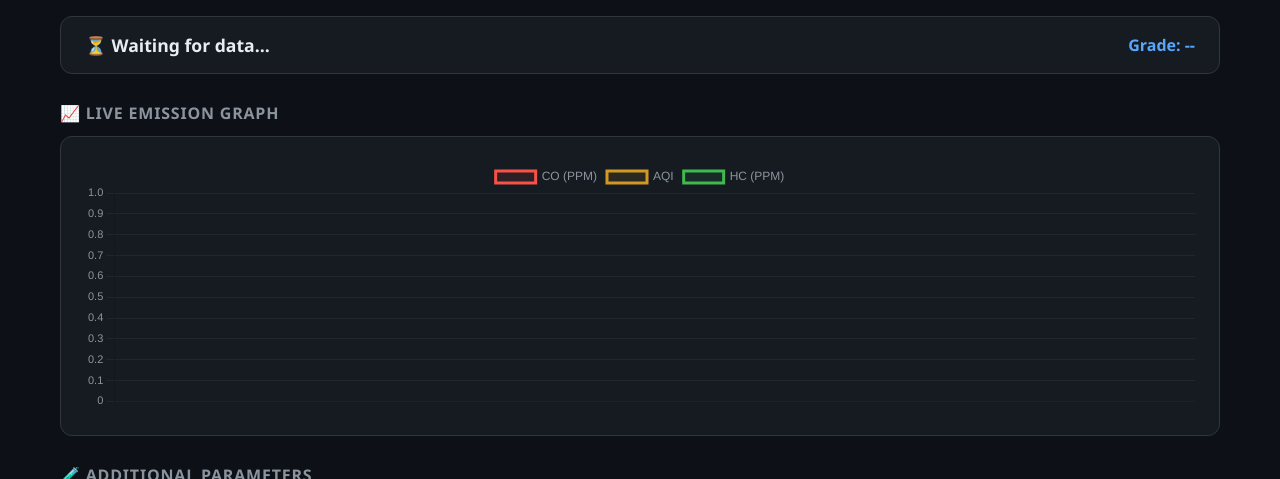
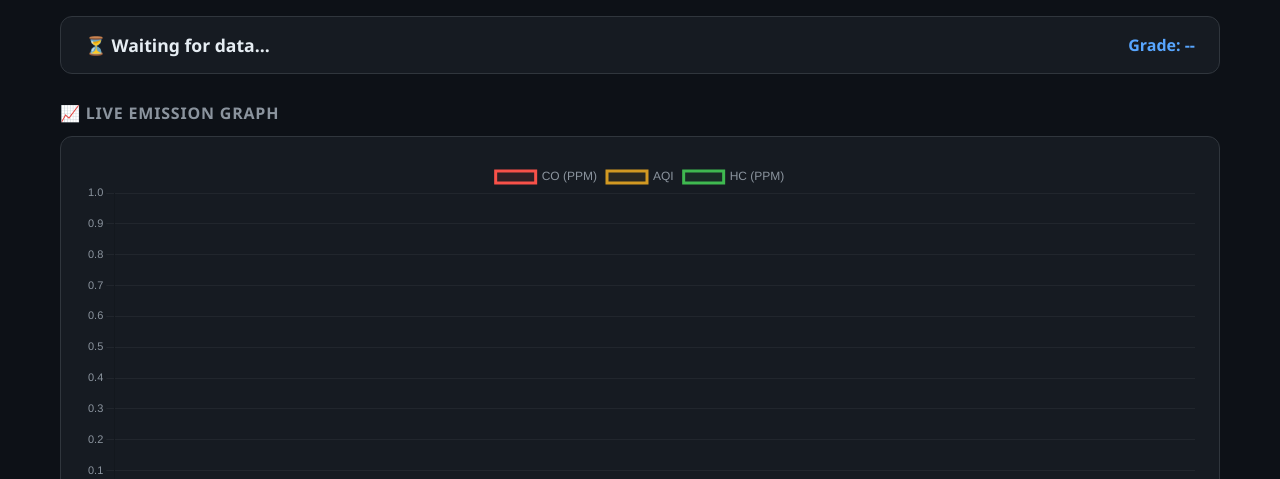
Before and after one commit to vageeshgaonkar1-git/ecotrack-emission-monitor, a website: page dashboard/index.html in a window 1280 px wide. Shown: the part 321-800 px from the top of the page. Drawn offline with nearby package versions, Linux system fonts and the light colour scheme; no server answers.

Commit message:
Fix blurry graph another try

```diff
--- a/dashboard/index.html
+++ b/dashboard/index.html
@@ -69,7 +69,7 @@
     <div class="chart-box">
      <canvas id="emissionChart"
         style="width:100% !important;
-               height:100% !important;">
+              height:350px;">
 </canvas>
     </div>
 
--- a/dashboard/style.css
+++ b/dashboard/style.css
@@ -132,7 +132,7 @@ main {
   border: 1px solid #30363d;
   border-radius: 12px;
   padding: 24px;
-  height: 300px;
+  height: 400px;
   position: relative;
 }
 
```
